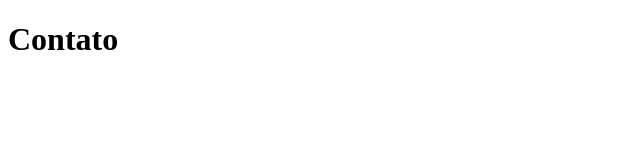
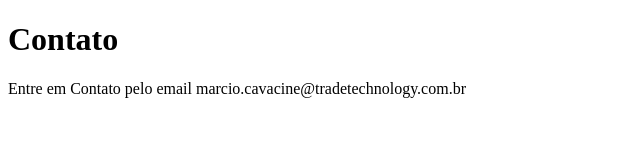
Before and after one commit to M4cuco/sistema-de-cadastro-alura, a plain HTML site: page contato.html in a window 1280 px wide. Shown: the whole page, without its empty margins (0-640 px from the left). Drawn offline with Linux system fonts and the light colour scheme.

Commit message:
adicionando email de contato

```diff
--- a/contato.html
+++ b/contato.html
@@ -8,5 +8,6 @@
 </head>
 <body>
     <h1>Contato</h1>
+    <p>Entre em Contato pelo email marcio.cavacine@tradetechnology.com.br</p>
 </body>
 </html>
```
